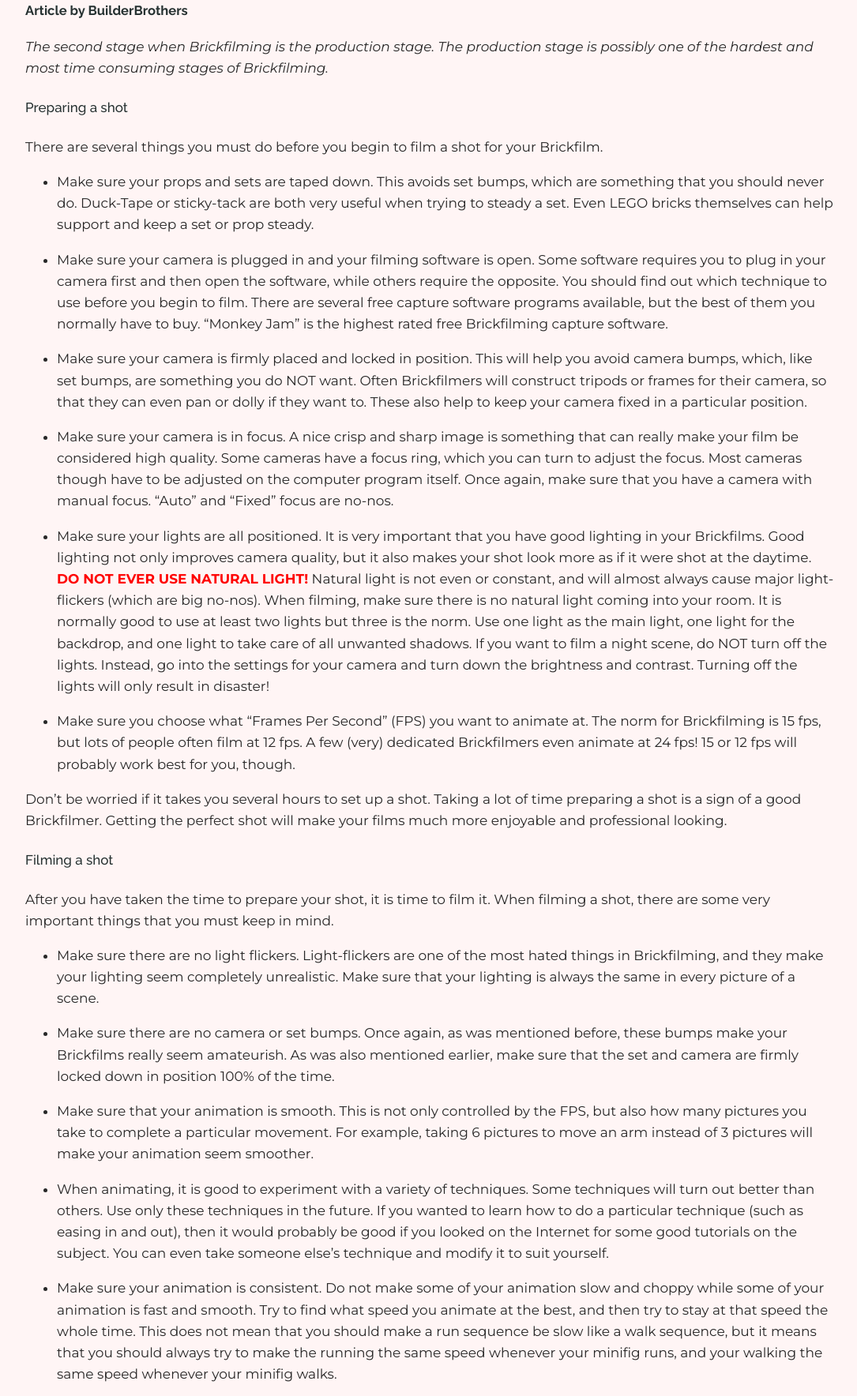
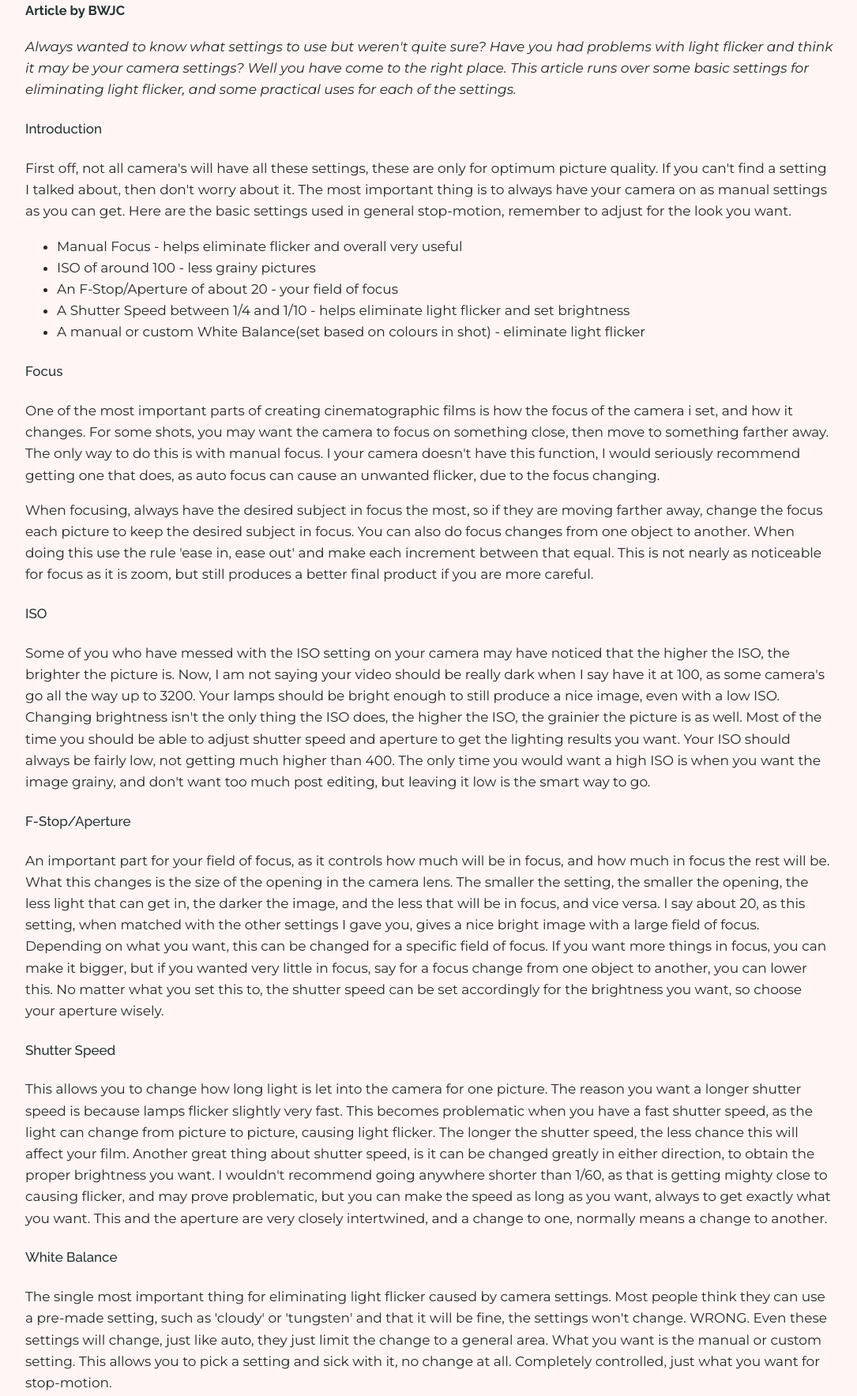
Before and after one commit to BricksInMotion/resources, a plain HTML site: page prod/setup/basic-camera-settings.html in a window 1280 px wide. Shown: the part 262-2030 px from the top of the page at 79% size, without its empty margins (96-1181 px from the left). Drawn offline with Linux system fonts and the light colour scheme.

Commit message:
Add article

```diff
--- a/prod/setup/basic-camera-settings.html
+++ b/prod/setup/basic-camera-settings.html
@@ -4,7 +4,7 @@
   <meta charset="UTF-8">
   <meta name="viewport" content="width=device-width, initial-scale=1.0">
   <meta http-equiv="X-UA-Compatible" content="ie=edge">
-  <title>Production - A Basic Rundown | Bricks in Motion Resources Archive</title>
+  <title>Basic Camera Settings for Optimal Quality and Minimal Light Flicker | Bricks in Motion Resources Archive</title>
   <meta name="theme-color" content="#10141f">
   <link rel="shortcut icon" type="image/x-icon" href="../../favicon.ico">
 
@@ -28,56 +28,45 @@
   </nav>
 
     <section>
-      <h2>Production - A Basic Rundown</h2>
-      <h3><small>Article by BuilderBrothers</small></h3>
-      <p><em>The second stage when Brickfilming is the production stage.  The production stage is possibly one of the hardest and most time consuming stages of Brickfilming.</em></p>
+      <h2>Basic Camera Settings for Optimal Quality and Minimal Light Flicker</h2>
+      <h3><small>Article by BWJC</small></h3>
+      <p><em>Always wanted to know what settings to use but weren't quite sure?  Have you had problems with light flicker and think it may be your camera settings? Well you have come to the right place. This article runs over some basic settings for eliminating light flicker, and some practical uses for each of the settings.</em></p>
 
-      <h4>Preparing a shot</h4>
-      <p>There are several things you must do before you begin to film a shot for your Brickfilm.</p>
+      <h4>Introduction</h4>
+      <p>First off, not all camera's will have all these settings, these are only for optimum picture quality. If you can't find a setting I talked about, then don't worry about it. The most important thing is to always have your camera on as manual settings as you can get. Here are the basic settings used in general stop-motion, remember to adjust for the look you want.
 
       <ul>
-        <li>
-          <p>Make sure your props and sets are taped down. This avoids set bumps, which are something that you should never do. Duck-Tape or sticky-tack are both very useful when trying to steady a set. Even LEGO bricks themselves can help support and keep a set or prop steady.</p>
-        </li>
-        <li>
-          <p>Make sure your camera is plugged in and your filming software is open. Some software requires you to plug in your camera first and then open the software, while others require the opposite. You should find out which technique to use before you begin to film. There are several free capture software programs available, but the best of them you normally have to buy. “Monkey Jam” is the highest rated free Brickfilming capture software.</p>
-        </li>
-        <li>
-          <p>Make sure your camera is firmly placed and locked in position. This will help you avoid camera bumps, which, like set bumps, are something you do NOT want. Often Brickfilmers will construct tripods or frames for their camera, so that they can even pan or dolly if they want to. These also help to keep your camera fixed in a particular position.</p>
-        </li>
-        <li>
-          <p>Make sure your camera is in focus. A nice crisp and sharp image is something that can really make your film be considered high quality. Some cameras have a focus ring, which you can turn to adjust the focus. Most cameras though have to be adjusted on the computer program itself. Once again, make sure that you have a camera with manual focus. “Auto” and “Fixed” focus are no-nos.</p>
-        </li>
-        <li>
-          <p>Make sure your lights are all positioned. It is very important that you have good lighting in your Brickfilms. Good lighting not only improves camera quality, but it also makes your shot look more as if it were shot at the daytime. <strong style="color: red">DO NOT EVER USE NATURAL LIGHT!</strong> Natural light is not even or constant, and will almost always cause major light-flickers (which are big no-nos). When filming, make sure there is no natural light coming into your room. It is normally good to use at least two lights but three is the norm. Use one light as the main light, one light for the backdrop, and one light to take care of all unwanted shadows. If you want to film a night scene, do NOT turn off the lights. Instead, go into the settings for your camera and turn down the brightness and contrast. Turning off the lights will only result in disaster!</p>
-        </li>
-        <li>
-          <p>Make sure you choose what “Frames Per Second” (FPS) you want to animate at. The norm for Brickfilming is 15 fps, but lots of people often film at 12 fps. A few (very) dedicated Brickfilmers even animate at 24 fps! 15 or 12 fps will probably work best for you, though.</p>
-        </li>
+        <li>Manual Focus - helps eliminate flicker and overall very useful</li>
+        <li>ISO of around 100 - less grainy pictures</li>
+        <li>An F-Stop/Aperture of about 20 - your field of focus</li>
+        <li>A Shutter Speed between 1/4 and 1/10 - helps eliminate light flicker and set brightness</li>
+        <li>A manual or custom White Balance(set based on colours in shot) - eliminate light flicker</li>
       </ul>
 
-      <p>Don’t be worried if it takes you several hours to set up a shot. Taking a lot of time preparing a shot is a sign of a good Brickfilmer. Getting the perfect shot will make your films much more enjoyable and professional looking.</p>
+      <h4>Focus</h4>
+      <p>One of the most important parts of creating cinematographic films is how the focus of the camera i set, and how it changes. For some shots, you may want the camera to focus on something close, then move to something farther away. The only way to do this is with manual focus. I your camera doesn't have this function, I would seriously recommend getting one that does, as auto focus can cause an unwanted flicker, due to the focus changing.</p>
+      <p>When focusing, always have the desired subject in focus the most, so if they are moving farther away, change the focus each picture to keep the desired subject in focus. You can also do focus changes from one object to another. When doing this use the rule 'ease in, ease out' and make each increment between that equal. This is not nearly as noticeable for focus as it is zoom, but still produces a better final product if you are more careful.</p>
 
-      <h4>Filming a shot</h4>
-      <p>After you have taken the time to prepare your shot, it is time to film it. When filming a shot, there are some very important things that you must keep in mind.</p>
+      <h4>ISO</h4>
+      <p>Some of you who have messed with the ISO setting on your camera may have noticed that the higher the ISO, the brighter the picture is. Now, I am not saying your video should be really dark when I say have it at 100, as some camera's go all the way up to 3200. Your lamps should be bright enough to still produce a nice image, even with a low ISO. Changing brightness isn't the only thing the ISO does, the higher the ISO, the grainier the picture is as well. Most of the time you should be able to adjust shutter speed and aperture to get the lighting results you want. Your ISO should always be fairly low, not getting much higher than 400. The only time you would want a high ISO is when you want the image grainy, and don't want too much post editing, but leaving it low is the smart way to go.</p>
 
-      <ul>
-        <li>
-          <p>Make sure there are no light flickers. Light-flickers are one of the most hated things in Brickfilming, and they make your lighting seem completely unrealistic. Make sure that your lighting is always the same in every picture of a scene.</p>
-        </li>
-        <li>
-          <p>Make sure there are no camera or set bumps. Once again, as was mentioned before, these bumps make your Brickfilms really seem amateurish. As was also mentioned earlier, make sure that the set and camera are firmly locked down in position 100% of the time.</p>
-        </li>
-        <li>
-          <p>Make sure that your animation is smooth. This is not only controlled by the FPS, but also how many pictures you take to complete a particular movement. For example, taking 6 pictures to move an arm instead of 3 pictures will make your animation seem smoother.</p>
-        </li>
-        <li>
-          <p>When animating, it is good to experiment with a variety of techniques. Some techniques will turn out better than others. Use only these techniques in the future. If you wanted to learn how to do a particular technique (such as easing in and out), then it would probably be good if you looked on the Internet for some good tutorials on the subject. You can even take someone else’s technique and modify it to suit yourself.</p>
-        </li>
-        <li>
-          <p>Make sure your animation is consistent. Do not make some of your animation slow and choppy while some of your animation is fast and smooth. Try to find what speed you animate at the best, and then try to stay at that speed the whole time. This does not mean that you should make a run sequence be slow like a walk sequence, but it means that you should always try to make the running the same speed whenever your minifig runs, and your walking the same speed whenever your minifig walks.</p>
-        </li>
-      </ul>
+      <h4>F-Stop/Aperture</h4>
+      <p>An important part for your field of focus, as it controls how much will be in focus, and how much in focus the rest will be. What this changes is the size of the opening in the camera lens. The smaller the setting, the smaller the opening, the less light that can get in, the darker the image, and the less that will be in focus, and vice versa. I say about 20, as this setting, when matched with the other settings I gave you, gives a nice bright image with a large field of focus. Depending on what you want, this can be changed for a specific field of focus. If you want more things in focus, you can make it bigger, but if you wanted very little in focus, say for a focus change from one object to another, you can lower this. No matter what you set this to, the shutter speed can be set accordingly for the brightness you want, so choose your aperture wisely.</p>
+
+      <h4>Shutter Speed</h4>
+      <p>This allows you to change how long light is let into the camera for one picture. The reason you want a longer shutter speed is because lamps flicker slightly very fast. This becomes problematic when you have a fast shutter speed, as the light can change from picture to picture, causing light flicker. The longer the shutter speed, the less chance this will affect your film. Another great thing about shutter speed, is it can be changed greatly in either direction, to obtain the proper brightness you want. I wouldn't recommend going anywhere shorter than 1/60, as that is getting mighty close to causing flicker, and may prove problematic, but you can make the speed as long as you want, always to get exactly what you want. This and the aperture are very closely intertwined, and a change to one, normally means a change to another.</p>
+
+      <h4>White Balance</h4>
+      <p>The single most important thing for eliminating light flicker caused by camera settings. Most people think they can use a pre-made setting, such as 'cloudy' or 'tungsten' and that it will be fine, the settings won't change. WRONG. Even these settings will change, just like auto, they just limit the change to a general area. What you want is the manual or custom setting. This allows you to pick a setting and sick with it, no change at all. Completely controlled, just what you want for stop-motion.</p>
+      <p>Most camera's will change it based on your selection of a neutral colour, which should usually be a light grey. The selection of this varies from camera to camera, but make sure when selecting you either put a light grey object in your shot to set by, or use an object in your set. This is of course to get basic colouring. If you want to make a scene more green, or more blue, etc. you can mess with settings, or edit in post production.</p>
+
+      <h4>Conclusion</h4>
+      <p>These settings are based of the settings of the Canon T2i and will vary from camera to camera. Make sure you experiment with your camera to find the best settings for you. They will be similar to this, but not exact. Also, never change your settings in the middle of shooting. This would cause unwanted flicker.</p>
+      <p>These settings are for optimum image clarity and quality. Remember that these will work the best if your camera is set to take pictures in highest quality.</p>
+      <p>This is just a guide, not a rulebook, remember to experiment with settings to find what works for you.</p>
+      <p>These are not perfect settings or descriptions by any account. Always research more if you want better information. Google is a great search engine.</p>
+      <p>If your camera does not have these settings, then work with what you can change, and always remember to use <strong>every manual setting possible</strong>, as this will provide better results. Names of settings may vary, be aware of this.</p>
+      <p>Always remember to set your lamps as well, camera settings aren't everything.</p>
     </section>
   </main>
 
```
